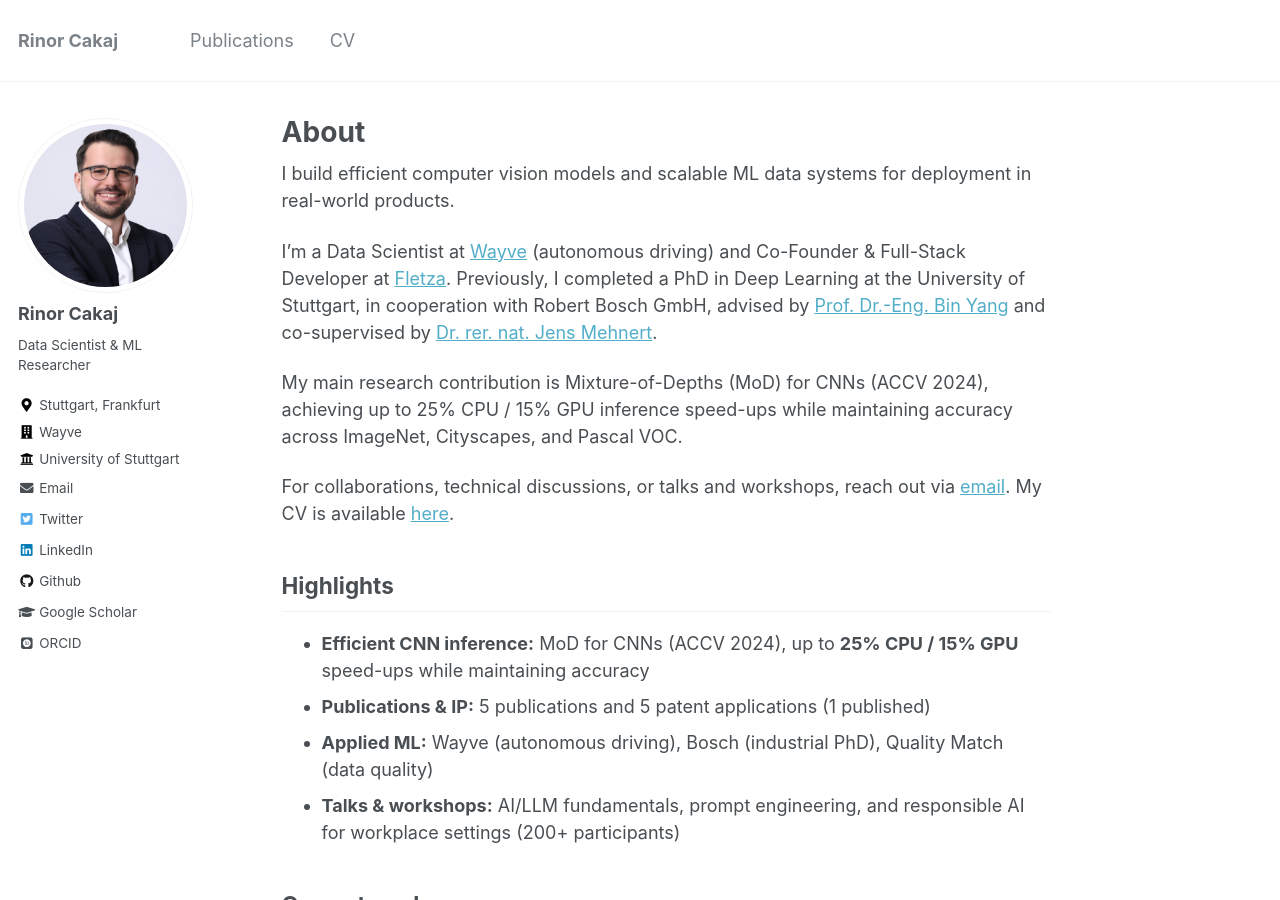
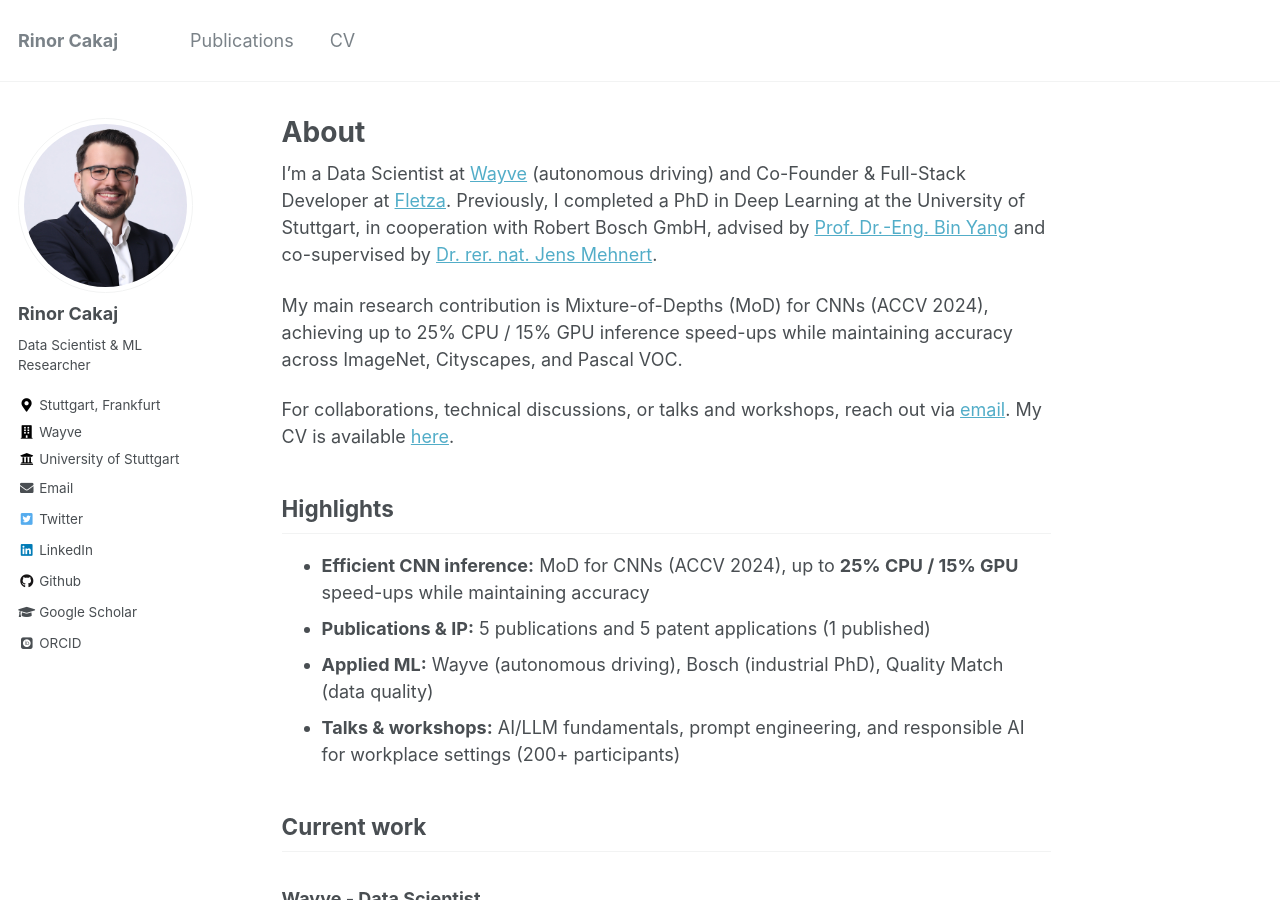
Before and after one commit to rinorcakaj/rinorcakaj.github.io, a Jekyll site: the page built from _pages/about.md, in a window 1280 px wide and 900 px high. Built offline with Jekyll 4.4.1, drawn with Linux system fonts in a browser that asks for light colours; some web fonts are replaced.

Commit message:
Update 04.01.2026

```diff
--- a/_pages/about.md
+++ b/_pages/about.md
@@ -7,8 +7,6 @@ redirect_from:
   - /about/
   - /about.html
 ---
-
-I build efficient computer vision models and scalable ML data systems for deployment in real-world products.
 
 I’m a Data Scientist at [Wayve](https://wayve.ai/) (autonomous driving) and Co-Founder & Full-Stack Developer at [Fletza](https://www.fletza.com/). Previously, I completed a PhD in Deep Learning at the University of Stuttgart, in cooperation with Robert Bosch GmbH, advised by [Prof. Dr.-Eng. Bin Yang](https://www.iss.uni-stuttgart.de/institut/team/Yang-00004/) and co-supervised by [Dr. rer. nat. Jens Mehnert](https://www.linkedin.com/in/drjensmehnert/).
 
```
